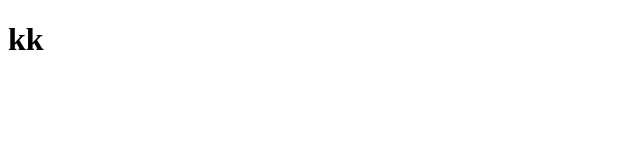
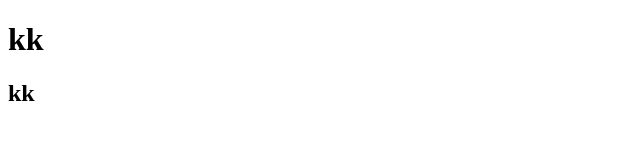
Before and after one commit to kkart0/first-code, a plain HTML site: page index.html in a window 1280 px wide. Shown: the full height of the page, 0-640 px from the left. Drawn offline with Linux system fonts and the light colour scheme.

Commit message:
gitignore

```diff
--- a/index.html
+++ b/index.html
@@ -8,5 +8,6 @@
 </head>
 <body>
     <h1>kk</h1>
+    <h2>kk</h2>
 </body>
 </html>
```
Also changed, not shown: 1 other file.
